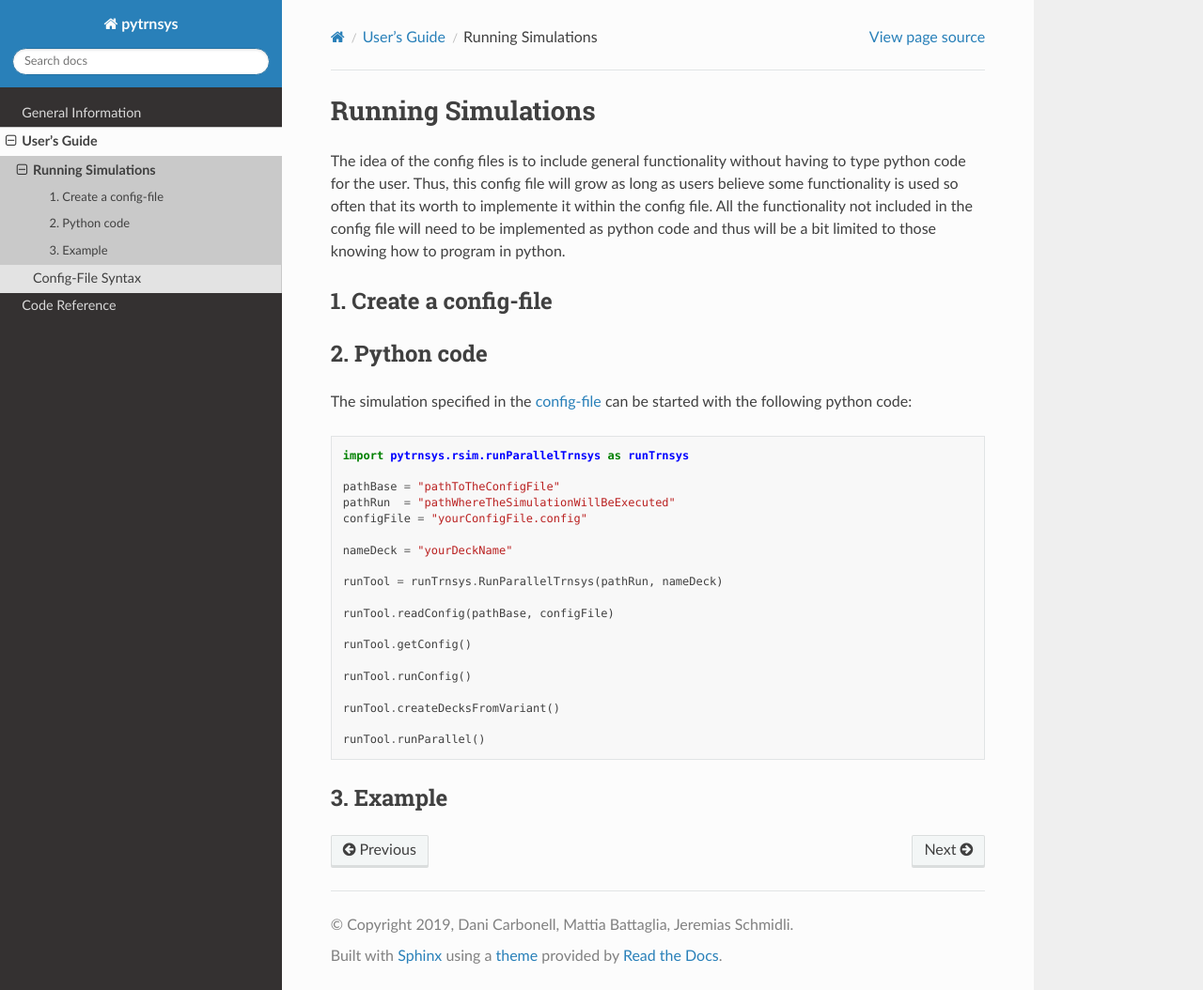
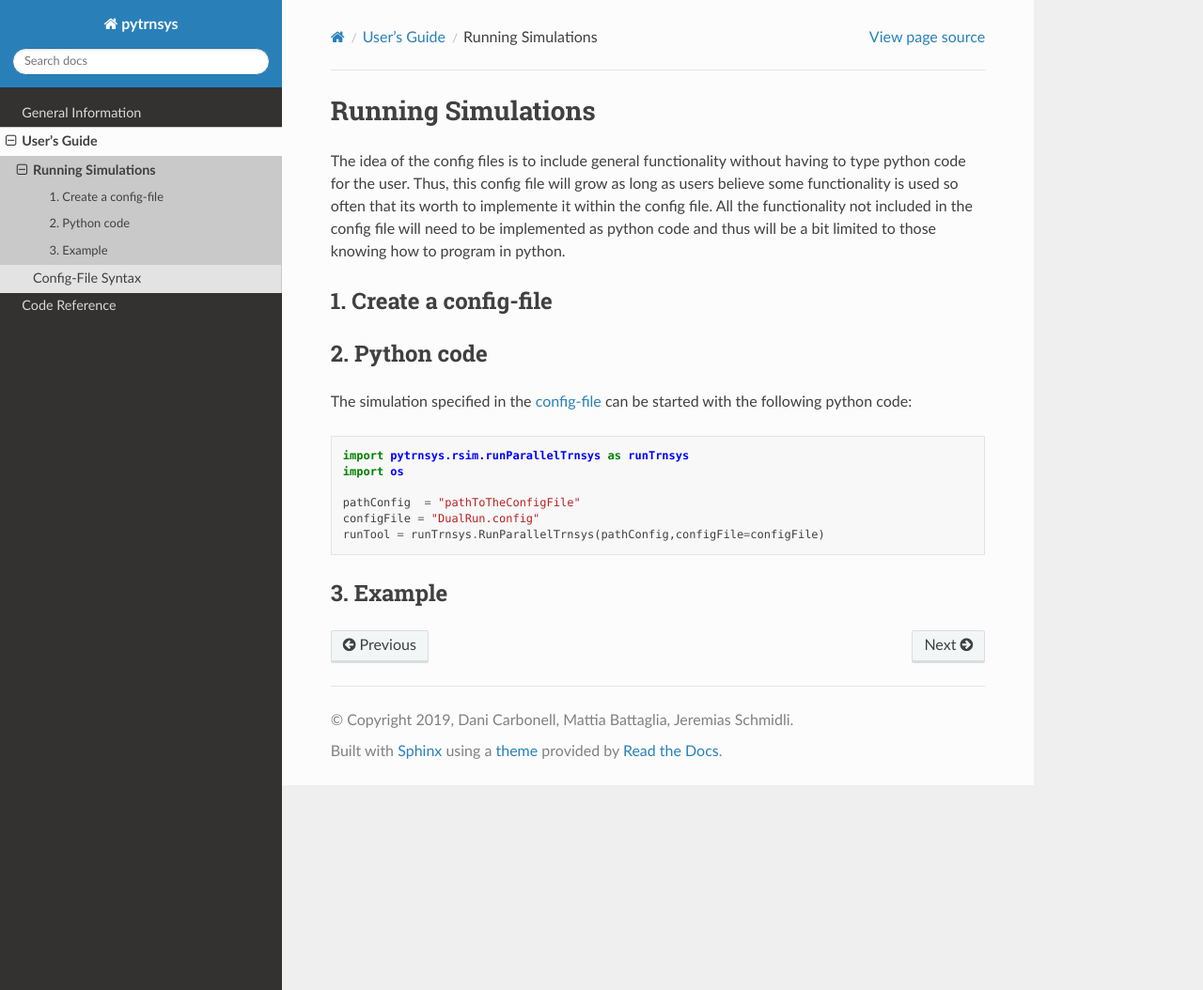
Before and after one commit to SPF-OST/pytrnsys, a Sphinx documentation site: the page built from docs/guide/runSimulations.rst, in a window 1280 px wide and 1054 px high. Shown: the whole window at 94% size. Built offline with Sphinx 7.4.7 and the Read the Docs theme 2.0.0, drawn with Linux system fonts in a browser that asks for light colours.

Commit message:
Documentation update

```diff
--- a/docs/guide/runSimulations.rst
+++ b/docs/guide/runSimulations.rst
@@ -15,25 +15,13 @@ Thus, this config file will grow as long as users believe some functionality is
 
 The simulation specified in the :ref:`config-file <configFile>` can be started with the following python code::
 
+
    import pytrnsys.rsim.runParallelTrnsys as runTrnsys
+   import os
 
-   pathBase = "pathToTheConfigFile"
-   pathRun  = "pathWhereTheSimulationWillBeExecuted"
-   configFile = "yourConfigFile.config"
-
-   nameDeck = "yourDeckName"
-
-   runTool = runTrnsys.RunParallelTrnsys(pathRun, nameDeck)
-
-   runTool.readConfig(pathBase, configFile)
-
-   runTool.getConfig()
-
-   runTool.runConfig()
-
-   runTool.createDecksFromVariant()
-
-   runTool.runParallel()
+   pathConfig  = "pathToTheConfigFile"
+   configFile = "DualRun.config"
+   runTool = runTrnsys.RunParallelTrnsys(pathConfig,configFile=configFile)
 
 3. Example
 ----------------------
```
